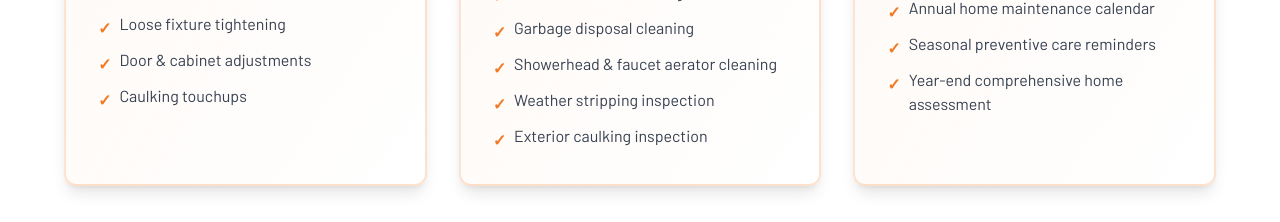
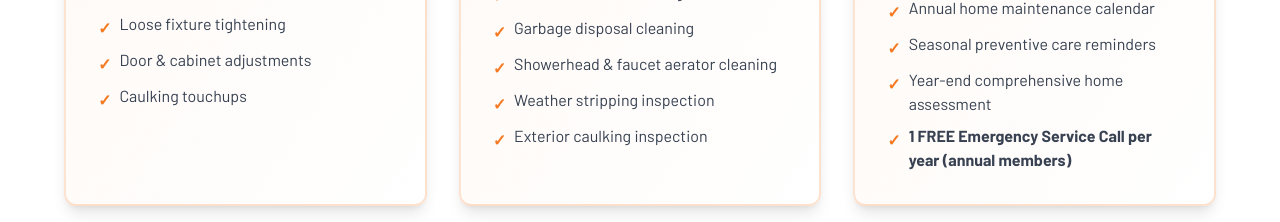
Before and after one commit to thejdmckinney/creative-constructors, a Next.js app: page /home-shield in a window 1280 px wide. Shown: the part 1960-2182 px from the top of the page. Built offline with nearby package versions, Linux system fonts and the light colour scheme; no server answers; a web font is replaced by a local one.

Commit message:
Add free emergency service call perk for annual Home Shield members

```diff
--- a/app/home-shield/page.tsx
+++ b/app/home-shield/page.tsx
@@ -312,6 +312,10 @@ export default function HomeShieldPage() {
                   <span className="text-orange font-bold mt-1">✓</span>
                   <span>Year-end comprehensive home assessment</span>
                 </li>
+                <li className="flex items-start gap-2">
+                  <span className="text-orange font-bold mt-1">✓</span>
+                  <span className="font-bold">1 FREE Emergency Service Call per year (annual members)</span>
+                </li>
               </ul>
             </div>
           </div>
@@ -561,6 +565,10 @@ export default function HomeShieldPage() {
                 </li>
                 <li className="flex items-start gap-3">
                   <span className="text-white text-xl font-bold">✓</span>
+                  <span className="text-white font-bold">1 FREE Emergency Service Call</span>
+                </li>
+                <li className="flex items-start gap-3">
+                  <span className="text-white text-xl font-bold">✓</span>
                   <span className="text-white font-bold">2 months FREE</span>
                 </li>
               </ul>
```
